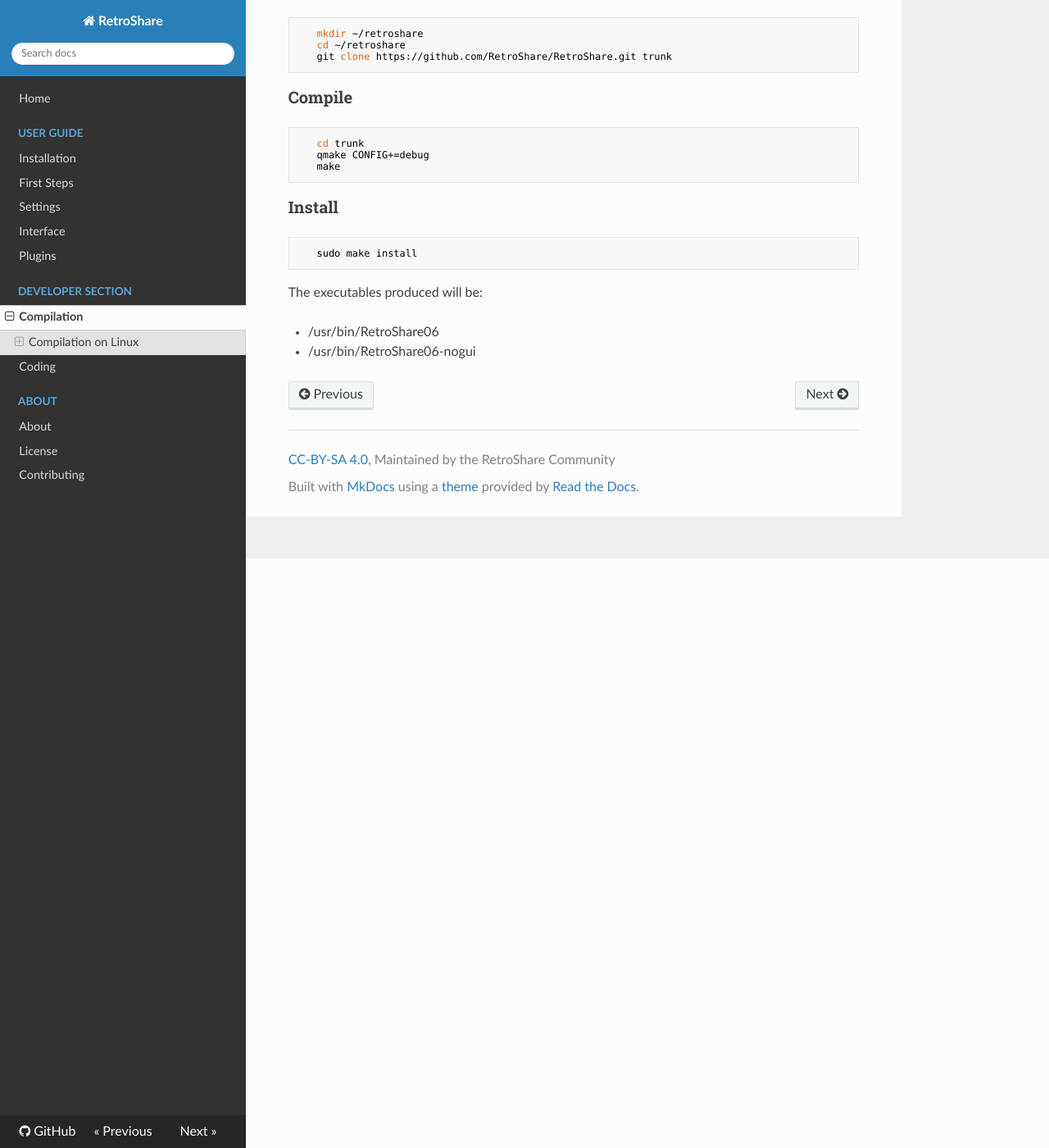
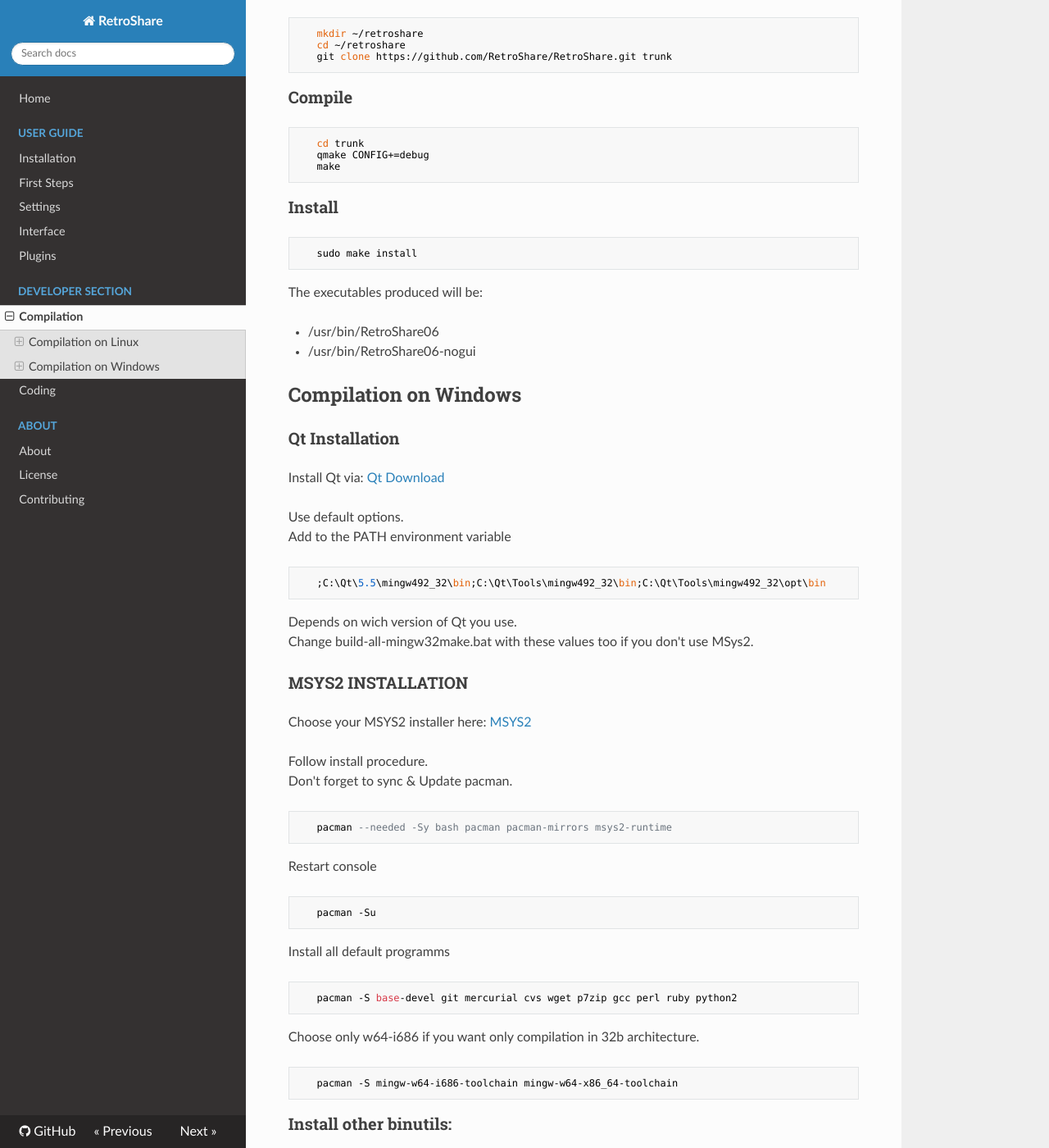
Before and after one commit to RetroShare/documentation, an MkDocs documentation site: the page built from docs/developer/compilation.md, in a window 1280 px wide and 1400 px high, scrolled down 719 px. Shown: the whole window at 82% size. Built offline with MkDocs 1.6.1, drawn with Linux system fonts in a browser that asks for light colours; nearby versions of some CDN libraries; old or Windows-style settings are respelled for this version of MkDocs; some of the changed text lies outside the part shown.

Commit message:
added windows/msys2

```diff
--- a/docs/developer/compilation.md
+++ b/docs/developer/compilation.md
@@ -47,3 +47,92 @@
 
  - /usr/bin/RetroShare06
  - /usr/bin/RetroShare06-nogui
+
+
+##Compilation on Windows
+
+###Qt Installation
+
+Install Qt via: [Qt Download](http://www.qt.io/download/)
+
+Use default options.
+Add to the PATH environment variable
+
+       ;C:\Qt\5.5\mingw492_32\bin;C:\Qt\Tools\mingw492_32\bin;C:\Qt\Tools\mingw492_32\opt\bin
+
+Depends on wich version of Qt you use.
+Change build-all-mingw32make.bat with these values too if you don't use MSys2.
+
+###MSYS2 INSTALLATION
+
+Choose your MSYS2 installer here: [MSYS2](http://msys2.github.io/)
+
+Follow install procedure.
+Don't forget to sync & Update pacman.
+
+       pacman --needed -Sy bash pacman pacman-mirrors msys2-runtime
+
+Restart console
+
+       pacman -Su
+
+Install all default programms
+
+       pacman -S base-devel git mercurial cvs wget p7zip gcc perl ruby python2
+
+Choose only w64-i686 if you want only compilation in 32b architecture.
+
+       pacman -S mingw-w64-i686-toolchain mingw-w64-x86_64-toolchain
+
+###Install other binutils:
+       pacman -S mingw-w64-i686-miniupnpc mingw-w64-x86_64-miniupnpc
+       pacman -S mingw-w64-i686-sqlite3 mingw-w64-x86_64-sqlite3
+       pacman -S mingw-w64-i686-speex mingw-w64-x86_64-speex
+       pacman -S mingw-w64-i686-opencv mingw-w64-x86_64-opencv
+       pacman -S mingw-w64-i686-ffmpeg mingw-w64-x86_64-ffmpeg
+       pacman -S mingw-w64-i686-libmicrohttpd mingw-w64-x86_64-libmicrohttpd
+       pacman -S mingw-w64-i686-libxslt mingw-w64-x86_64-libxslt
+
+Add MSYS2 to PATH environment variable depends your windows
+
+       ;C:\msys64\mingw32\bin
+       ;C:\msys32\mingw32\bin
+
+
+###Git Installation
+
+Install Git Gui or other client: [Git Scm](https://git-scm.com/download/win)
+
+Create a new directory named:
+
+       C:\Development\GIT
+
+Right-click on it and choose: *Git Bash Here*
+
+Paste this text on git console:
+git clone https://github.com/RetroShare/RetroShare.git
+
+
+###Last Settings
+
+
+In QtCreator Option Git add its path: *C:\Program Files\Git\bin*
+and select "Pull" with "Rebase"
+
+
+Open an MSys2 32|64 shell
+Move to build_scripts:
+
+       cd /c/Development/GIT/RetroShare/msys2_build_libs/
+
+###Compile missing library
+       make
+
+You can now compile RS into Qt Creator
+
+For using, and debugging Plugins, you can use [Symlinker](http://amd989.github.io/Symlinker/) to link
+the files in
+
+       \build-RetroShare-Desktop_Qt_X_Y_Z_MinGW_32bit-Debug\plugins\PluginName\debug\*.dll
+to
+*%appdata%\RetroShare\extensions6*
```
